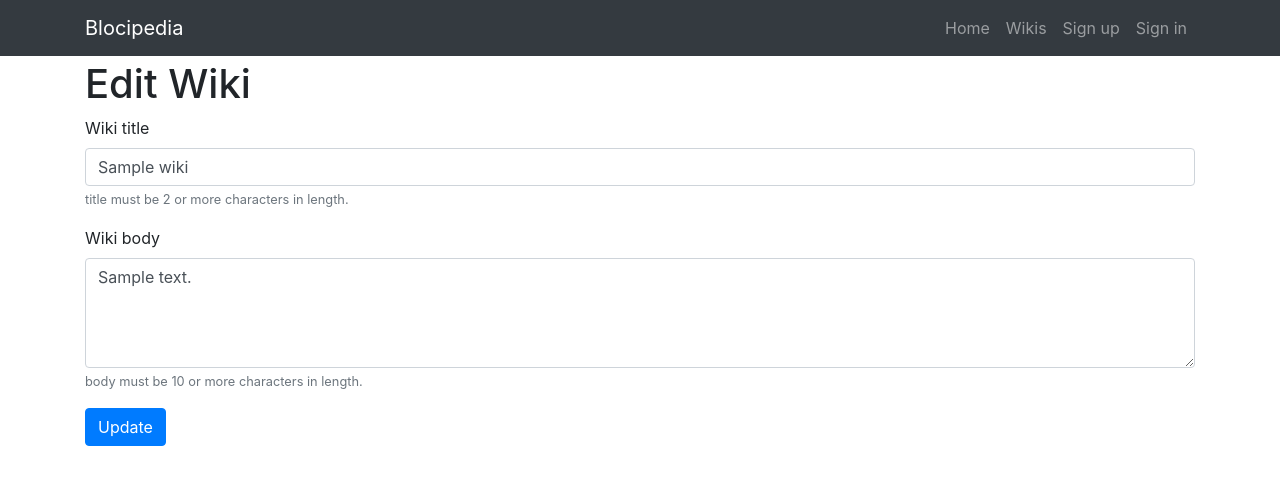
After one commit to wayock/blocipedia-node, a Node server app: page /wikis/1/edit in a window 1280 px wide. The commit adds this page. Shown: the top 485 px of the page. Run offline with Node 20, Linux system fonts and the light colour scheme; tables that the repository leaves empty hold one stand-in row (values such as "Sample post"); some libraries are stand-ins or nearby versions.

Commit message:
added CRUD features to wiki resource

```diff
--- a/src/config/main-config.js
+++ b/src/config/main-config.js
@@ -29,7 +29,7 @@ module.exports = {
        res.locals.currentUser = req.user;
        next();
      })
-     app.use(express.static(path.join(__dirname, "..", "assets")));
-     app.use(logger('dev'));
+    app.use(express.static(path.join(__dirname, "..", "assets")));
+    app.use(logger('dev'));
    }
 };
--- a/src/config/route-config.js
+++ b/src/config/route-config.js
@@ -2,6 +2,7 @@ module.exports = {
   init(app){
     const staticRoutes = require("../routes/static");
     const userRoutes = require("../routes/users");
+    const wikiRoutes = require("../routes/wikis");
     /*
     if(process.env.NODE_ENV === "test") {
      const mockAuth = require("../../spec/support/mock-auth.js");
@@ -10,6 +11,7 @@ module.exports = {
    */
     app.use(staticRoutes);
     app.use(userRoutes);
+    app.use(wikiRoutes);
 
   }
 }
--- /dev/null
+++ b/src/controllers/wikiController.js
@@ -0,0 +1,71 @@
+const wikiQueries = require("../db/queries.wikis.js");
+
+module.exports = {
+
+  index(req, res, next){
+    wikiQueries.getAllWikis((err, wikis) => {
+      if(err){
+        console.log(err);
+        res.redirect(500, "static/index");
+      } else {
+        res.render("wikis/wiki", {wikis});
+      }
+    })
+  },
+  new(req, res, next){
+      res.render("wikis/new");
+   },
+  create(req, res, next){
+      let newWiki= {
+        title: req.body.title,
+        body: req.body.body,
+        private: false,
+        userId: req.user.id
+      };
+      wikiQueries.addWiki(newWiki, (err, wiki) => {
+        if(err){
+          console.log(err);
+          res.redirect(500, "/wikis/new");
+        } else {
+          res.redirect(303, `/wikis/${wiki.id}`);
+        }
+      });
+    },
+    show(req, res, next){
+         wikiQueries.getWiki(req.params.id, (err, wiki) => {
+           if(err || wiki == null){
+             res.redirect(404, "/");
+           } else {
+             res.render("wikis/show", {wiki});
+           }
+         });
+       },
+  destroy(req, res, next){
+        wikiQueries.deleteWiki(req.params.id, (err, deletedRecordsCount) => {
+          if(err){
+            res.redirect(500, `/wikis/${req.params.id}`)
+          } else {
+            res.redirect(303, `/wikis`)
+          }
+        });
+      },
+  edit(req, res, next){
+        wikiQueries.getWiki(req.params.id, (err, wiki) => {
+          if(err || wiki == null){
+            res.redirect(404, "/");
+          } else {
+            res.render("wikis/edit", {wiki});
+          }
+        });
+      },
+  update(req, res, next){
+        wikiQueries.updateWiki(req.params.id, req.body, (err, wiki) => {
+          if(err || wiki == null){
+            res.redirect(404, `/wikis/${req.params.id}/edit`);
+          } else {
+            res.redirect(`/wikis/${req.params.id}`);
+          }
+        });
+      },
+
+}
--- a/src/db/config/config.json
+++ b/src/db/config/config.json
@@ -13,7 +13,8 @@
     "database": "blocipedia-test",
     "host": "127.0.0.1",
     "dialect": "postgres",
-    "operatorsAliases": false
+    "operatorsAliases": false,
+    "logging": false
   },
   "production": {
     "username": "postgres",
--- a/src/db/migrations/20190715174312-create-wiki.js
+++ b/src/db/migrations/20190715174312-create-wiki.js
@@ -29,6 +29,7 @@ module.exports = {
         type: Sequelize.DATE
       },
 
+
     });
   },
   down: (queryInterface, Sequelize) => {
--- a/src/db/migrations/20190715175231-add-user-to-wiki.js
+++ b/src/db/migrations/20190715175231-add-user-to-wiki.js
@@ -11,7 +11,7 @@ module.exports = {
     */
 
     return queryInterface.addColumn(
-         "Wiki",
+         "Wikis",
          "userId",
          {
            type: Sequelize.INTEGER,
@@ -35,6 +35,6 @@ module.exports = {
       Example:
       return queryInterface.dropTable('users');
     */
-    return queryInterface.removeColumn("Wiki", "userId");
+    return queryInterface.removeColumn("Wikis", "userId");
   }
 };
--- /dev/null
+++ b/src/db/queries.wikis.js
@@ -0,0 +1,67 @@
+const Wiki = require("./models").Wiki;
+const User = require("./models").User;
+
+
+module.exports = {
+
+  getAllWikis(callback){
+  return Wiki.findAll()
+
+  .then((wikis) => {
+    callback(null, wikis);
+  })
+  .catch((err) => {
+    callback(err);
+  })
+},
+
+
+  addWiki(newWiki, callback){
+      return Wiki.create(newWiki)
+      .then((wiki) => {
+        callback(null, wiki);
+      })
+      .catch((err) => {
+        callback(err);
+      })
+    },
+  getWiki(id, callback){
+    return Wiki.findByPk(id)
+     .then((wiki) => {
+       callback(null, wiki);
+     })
+     .catch((err) => {
+       callback(err);
+     })
+   },
+   deleteWiki(id, callback){
+        return Wiki.destroy({
+          where: { id }
+        })
+        .then((deletedRecordsCount) => {
+          callback(null, deletedRecordsCount);
+        })
+        .catch((err) => {
+          callback(err);
+        })
+      },
+   updateWiki(id, updatedWiki, callback){
+         return Wiki.findByPk(id)
+         .then((wiki) => {
+           if(!wiki){
+             return callback("Wiki not found");
+           }
+
+           wiki.update(updatedWiki, {
+             fields: Object.keys(updatedWiki)
+           })
+           .then(() => {
+             callback(null, wiki);
+           })
+           .catch((err) => {
+             callback(err);
+           });
+         });
+     },
+
+}
--- a/src/views/static/partials/navbar.ejs
+++ b/src/views/static/partials/navbar.ejs
@@ -8,6 +8,9 @@
       <ul class="navbar-nav ml-auto">
           <li class="nav-item">
             <a class="nav-link" href="/">Home</a>
+          </li>
+          <li class="nav-item">
+            <a class="nav-link" href="/wikis">Wikis</a>
           </li>
           <% if(currentUser) { %>
              <li class="nav-item">
--- /dev/null
+++ b/src/views/wikis/edit.ejs
@@ -0,0 +1,33 @@
+<!DOCTYPE html>
+<html>
+  <head>
+    <% include ../static/partials/head.ejs %>
+  </head>
+  <body>
+    <% include ../static/partials/navbar.ejs %>
+
+    <main class="container">
+
+      <% include ../static/partials/messages.ejs %>
+
+      <h1>Edit Wiki</h1>
+
+      <form action="/wikis/<%= wiki.id %>/update" method="post">
+        <div class="form-group">
+          <label for="title">Wiki title</label>
+          <input value="<%= wiki.title %>" type="text" class="form-control" name="title" aria-describedby="titleHelp" placeholder="Enter Title">
+          <small class="text-muted" id="titleHelp">title must be 2 or more characters in length.</small>
+        </div>
+        <div class="form-group">
+          <label for="body">Wiki body</label>
+          <textarea rows="4" class="form-control" name="body" placeholder="Enter Description"><%= wiki.body %></textarea>
+          <small class="text-muted" id="bodyHelp">body must be 10 or more characters in length.</small>
+        </div>
+        <button type="submit" class="btn btn-primary">Update</button>
+      </form>
+    </main>
+
+    <% include ../static/partials/baseScripts.ejs %>
+
+  </body>
+</html>
```
Also changed, not shown: spec/integration/wiki_spec.js (+215 -0 lines), spec/unit/wiki_spec.js (+82 -0 lines), src/routes/wikis.js (added, +14 -0 lines), src/views/wikis/new.ejs (added, +30 -0 lines), src/views/wikis/show.ejs (added, +32 -0 lines), src/views/wikis/wiki.ejs (added, +28 -0 lines).
